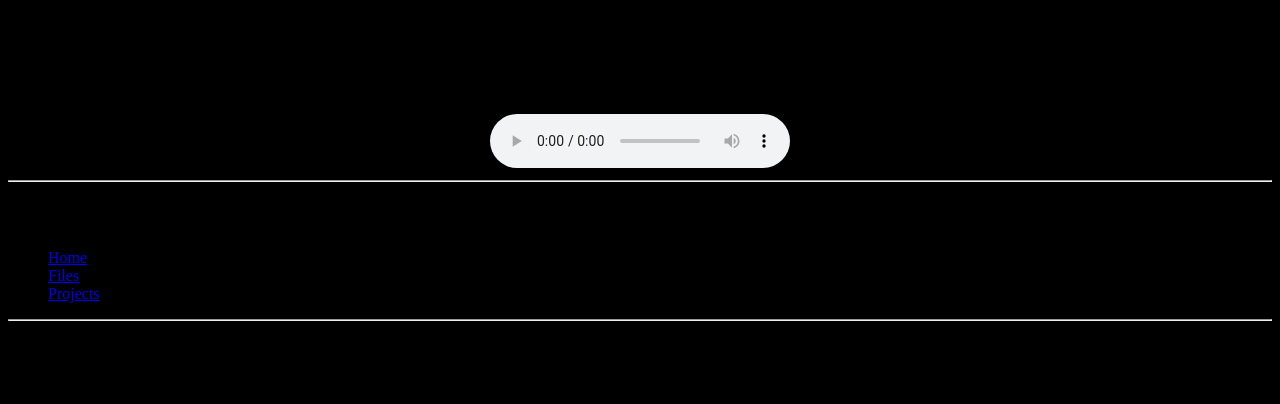
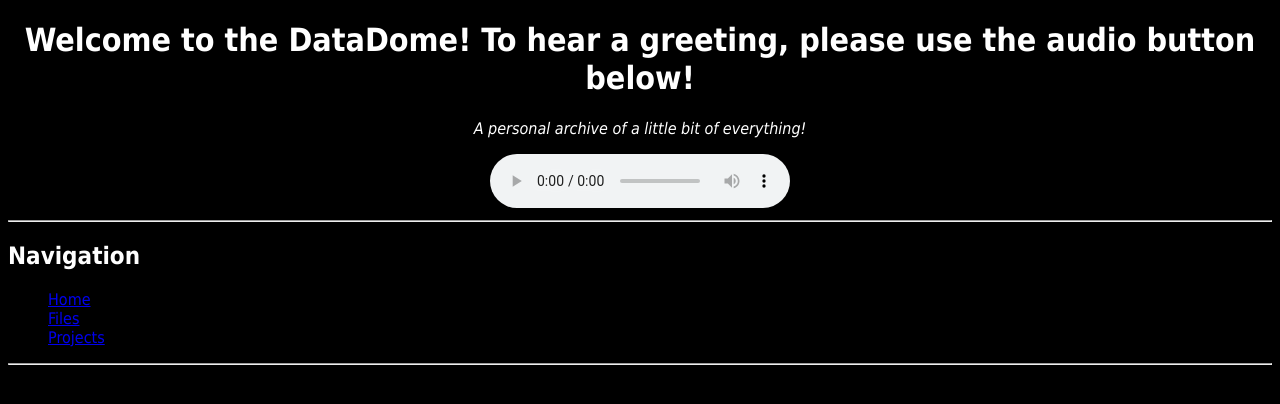
Before and after one commit to mysticality2077/DataDome, a plain HTML site: page index.html in a window 1280 px wide. Drawn offline with Linux system fonts and the light colour scheme.

Commit message:
Update index.html

```diff
--- a/index.html
+++ b/index.html
@@ -7,7 +7,18 @@
     <style>
       body {
         background-color: black;
-        font-family: "Tahoma"
+        font-family: "Tahoma";
+      }
+
+      h1 {
+        color: white;
+      }
+
+      h2 {
+        color: white;
+      }
+
+      p {
         color: white;
       }
     </style>
```
